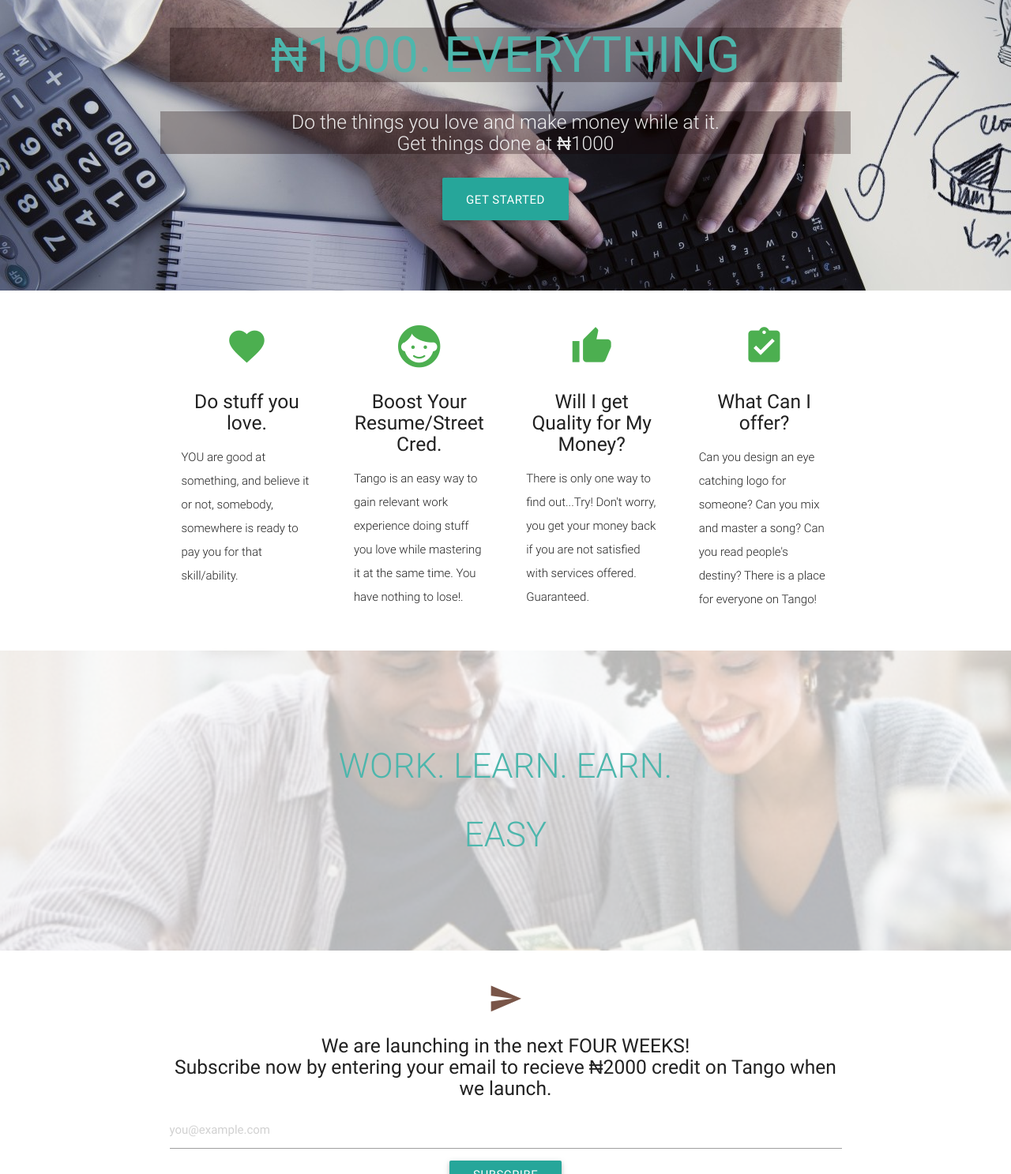
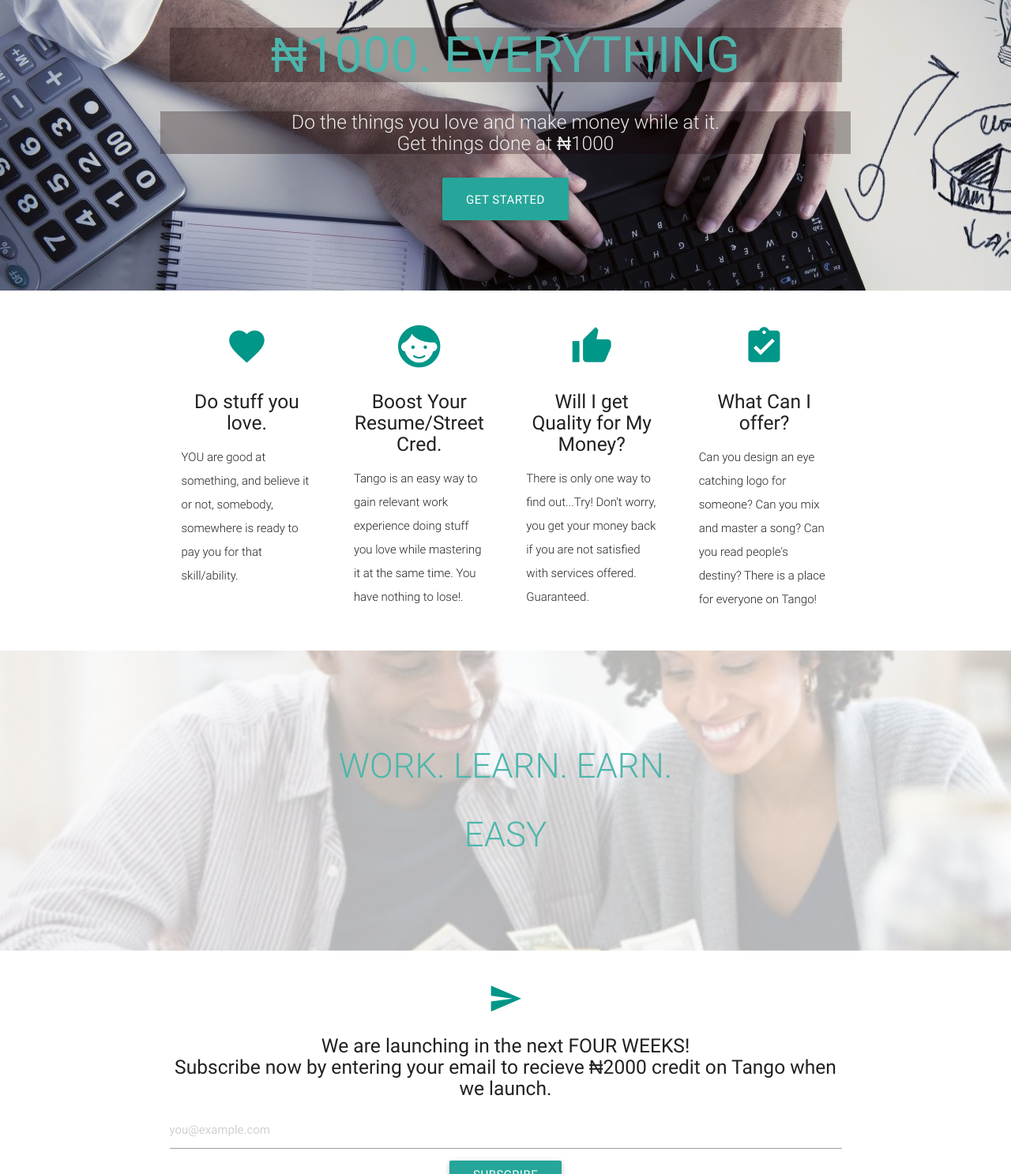
Before and after one commit to andela-asogbein/tango, a website: page public/index.html in a window 1280 px wide. Shown: the part 76-1563 px from the top of the page at 79% size. Drawn offline with nearby package versions, Linux system fonts and the light colour scheme.

Commit message:
style change

```diff
--- a/public/index.html
+++ b/public/index.html
@@ -4,6 +4,17 @@
   <meta http-equiv="Content-Type" content="text/html; charset=UTF-8"/>
   <meta name="viewport" content="width=device-width, initial-scale=1, maximum-scale=1.0, user-scalable=no"/>
   <title>Tango</title>
+
+<script>
+  (function(i,s,o,g,r,a,m){i['GoogleAnalyticsObject']=r;i[r]=i[r]||function(){
+  (i[r].q=i[r].q||[]).push(arguments)},i[r].l=1*new Date();a=s.createElement(o),
+  m=s.getElementsByTagName(o)[0];a.async=1;a.src=g;m.parentNode.insertBefore(a,m)
+  })(window,document,'script','//www.google-analytics.com/analytics.js','ga');
+
+  ga('create', 'UA-63692291-1', 'auto');
+  ga('send', 'pageview');
+
+</script>
   <!-- <script src="https://ajax.googleapis.com/ajax/libs/angularjs/1.3.15/angular.min.js"></script> -->
   <script src="bower_components/angular/angular.min.js"></script>
 
@@ -51,7 +62,7 @@
       <div class="row">
         <div class="col s12 m3">
           <div class="icon-block">
-            <h2 class="center green-text"><i class="mdi-action-favorite"></i></h2>
+            <h2 class="center teal-text"><i class="mdi-action-favorite"></i></h2>
             <h5 class="center">Do stuff you love.</h5>
 
             <p class="light">YOU are good at something, and believe it or not, somebody, somewhere is ready to pay you for that skill/ability.</p>
@@ -60,7 +71,7 @@
 
         <div class="col s12 m3">
           <div class="icon-block">
-            <h2 class="center green-text"><i class="mdi-action-face-unlock"></i></h2>
+            <h2 class="center teal-text"><i class="mdi-action-face-unlock"></i></h2>
             <h5 class="center">Boost Your Resume/Street Cred.</h5>
 
             <p class="light">Tango is an easy way to gain relevant work experience doing stuff you love while mastering it at the same time. You have nothing to lose!.</p>
@@ -69,7 +80,7 @@
 
         <div class="col s12 m3">
           <div class="icon-block">
-            <h2 class="center green-text"><i class="mdi-action-thumb-up"></i></h2>
+            <h2 class="center teal-text"><i class="mdi-action-thumb-up"></i></h2>
             <h5 class="center">Will I get Quality for My Money?</h5>
 
             <p class="light">There is only one way to find out...Try! Don't worry, you get your money back if you are not satisfied with services offered. Guaranteed.</p>
@@ -78,7 +89,7 @@
 
         <div class="col s12 m3">
           <div class="icon-block">
-            <h2 class="center green-text"><i class="mdi-action-assignment-turned-in"></i></h2>
+            <h2 class="center teal-text"><i class="mdi-action-assignment-turned-in"></i></h2>
             <h5 class="center">What Can I offer?</h5>
 
             <p class="light">Can you design an eye catching logo for someone? Can you mix and master a song? Can you read people's destiny? There is a place for everyone on Tango!</p>
@@ -106,7 +117,7 @@
 
       <div class="row" ng-controller="userCtrl" id='subscribe'>
         <div class="col s12 center">
-          <h3><i class="mdi-content-send brown-text"></i></h3>
+          <h3><i class="mdi-content-send teal-text"></i></h3>
           <h5>We are launching in the next FOUR WEEKS! <br>Subscribe now by entering your email to recieve &#8358;2000 credit on Tango when we launch.</h5>
           <div ng-if="displayForm">
             <div><h4 class='warning' style='color:red'>{{displayNotif}}</h4></div>
@@ -136,16 +147,6 @@
   <script src="js/init.js"></script>
   <script src="app/app.js"></script>
 
-<script>
-  (function(i,s,o,g,r,a,m){i['GoogleAnalyticsObject']=r;i[r]=i[r]||function(){
-  (i[r].q=i[r].q||[]).push(arguments)},i[r].l=1*new Date();a=s.createElement(o),
-  m=s.getElementsByTagName(o)[0];a.async=1;a.src=g;m.parentNode.insertBefore(a,m)
-  })(window,document,'script','//www.google-analytics.com/analytics.js','ga');
-
-  ga('create', 'UA-63692291-1', 'auto');
-  ga('send', 'pageview');
-
-</script>
 
   </body>
 </html>
```
